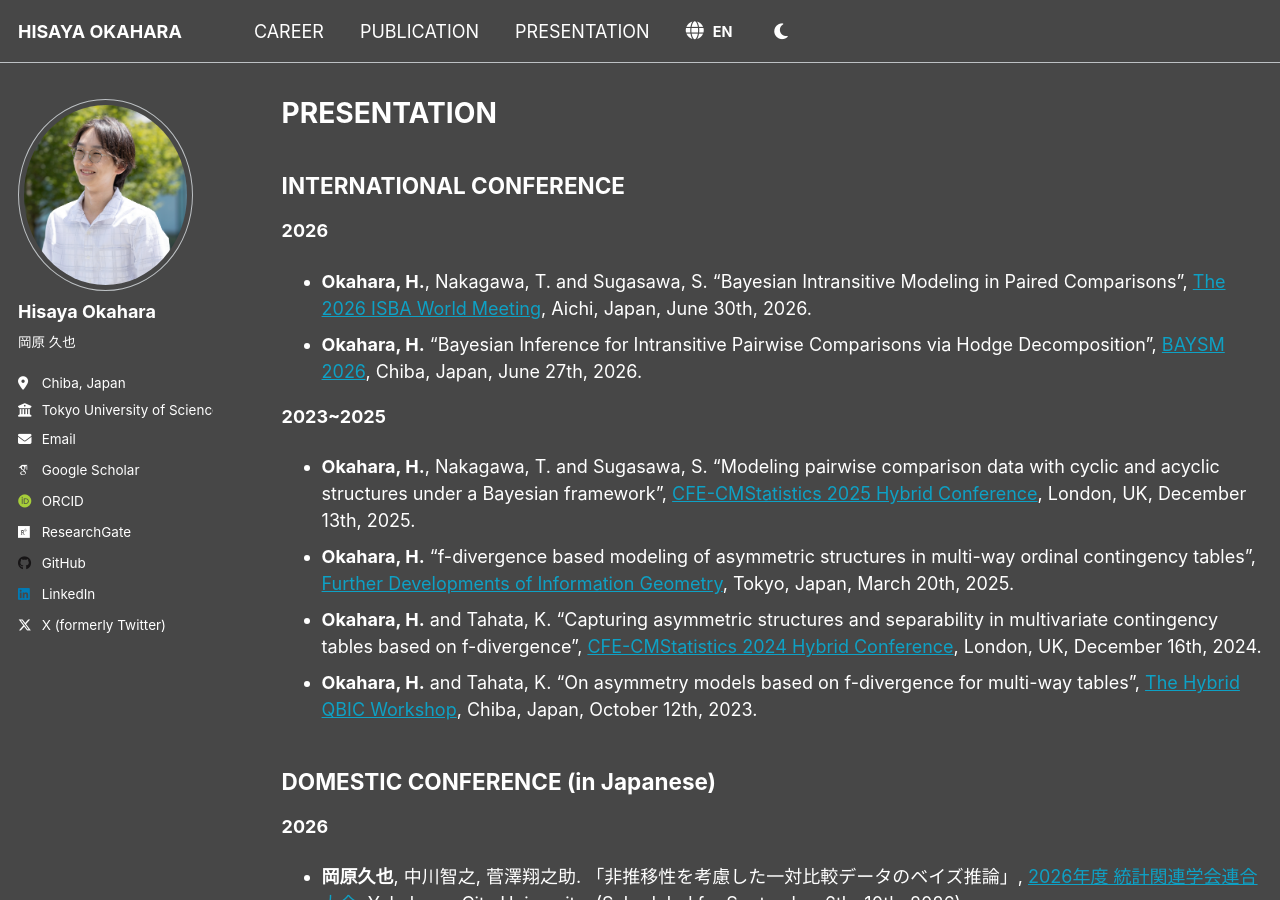
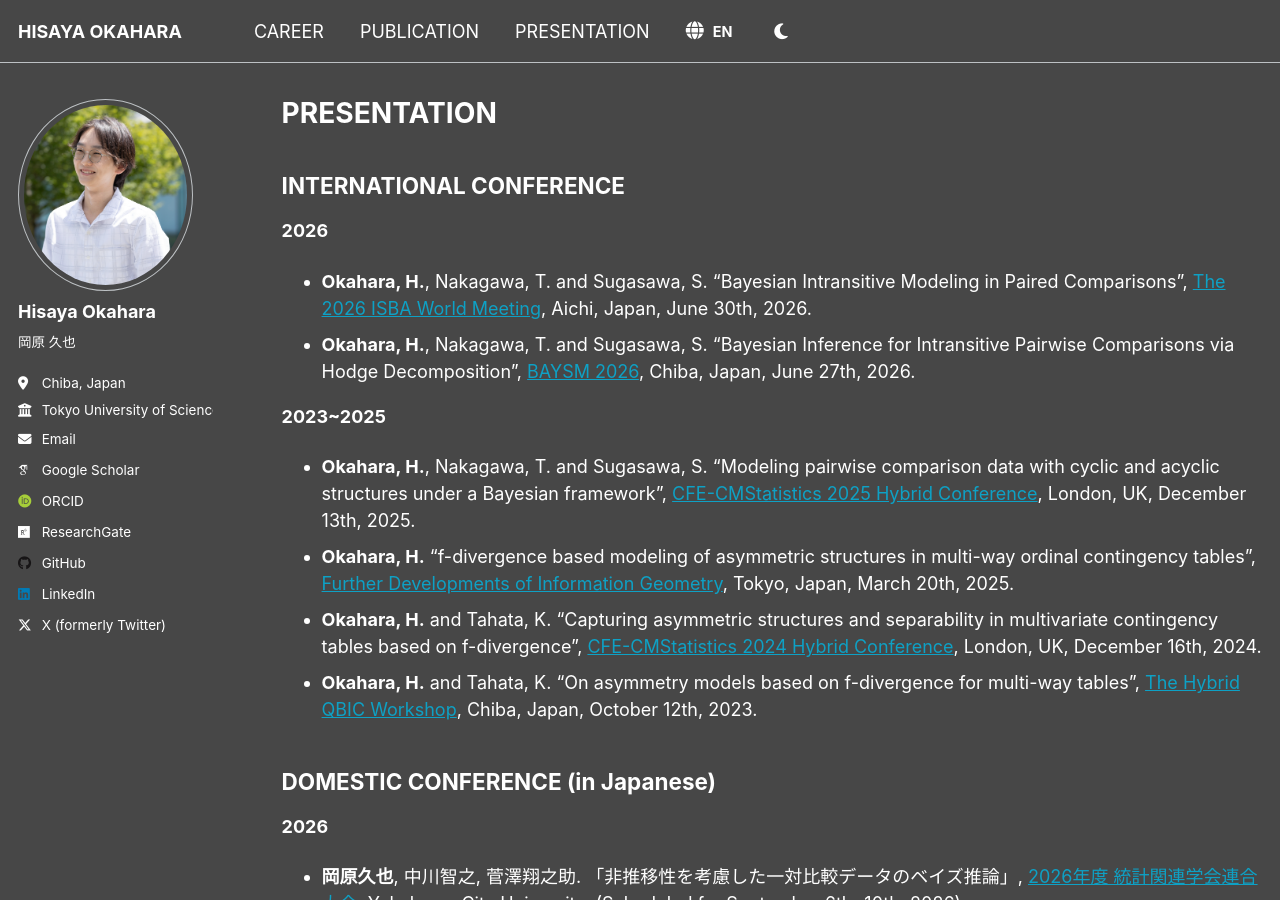
Before and after one commit to h-okahara/h-okahara.github.io, a Jekyll site: the page built from _pages/presentation.md, in a window 1280 px wide and 900 px high. Built offline with Jekyll 4.4.1, drawn with Linux system fonts in a browser that asks for light colours; some web fonts are replaced.

Commit message:
Update presentation.md

```diff
--- a/_pages/presentation.md
+++ b/_pages/presentation.md
@@ -9,7 +9,7 @@ author_profile: true
 **2026**
 - **Okahara, H.**, Nakagawa, T. and Sugasawa, S. "Bayesian Intransitive Modeling in Paired Comparisons", [The 2026 ISBA World Meeting](https://isba2026.github.io/),
   <span data-i18n="presentation.loc_aichi">Aichi, Japan</span>, <span data-i18n="presentation.date_june_30_2026">June 30th, 2026</span>.
-- **Okahara, H.** "Bayesian Inference for Intransitive Pairwise Comparisons via Hodge Decomposition", [BAYSM 2026](https://baysm2026.github.io/),
+- **Okahara, H.**, Nakagawa, T. and Sugasawa, S. "Bayesian Inference for Intransitive Pairwise Comparisons via Hodge Decomposition", [BAYSM 2026](https://baysm2026.github.io/),
   <span data-i18n="presentation.loc_chiba">Chiba, Japan</span>, <span data-i18n="presentation.date_june_27_2026">June 27th, 2026</span>.
 
 **2023~2025**
```
